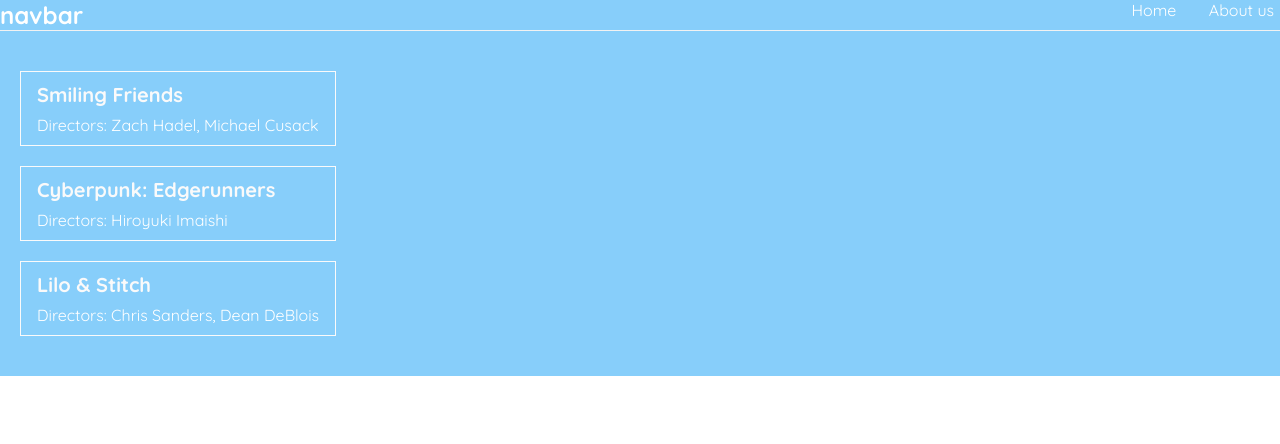
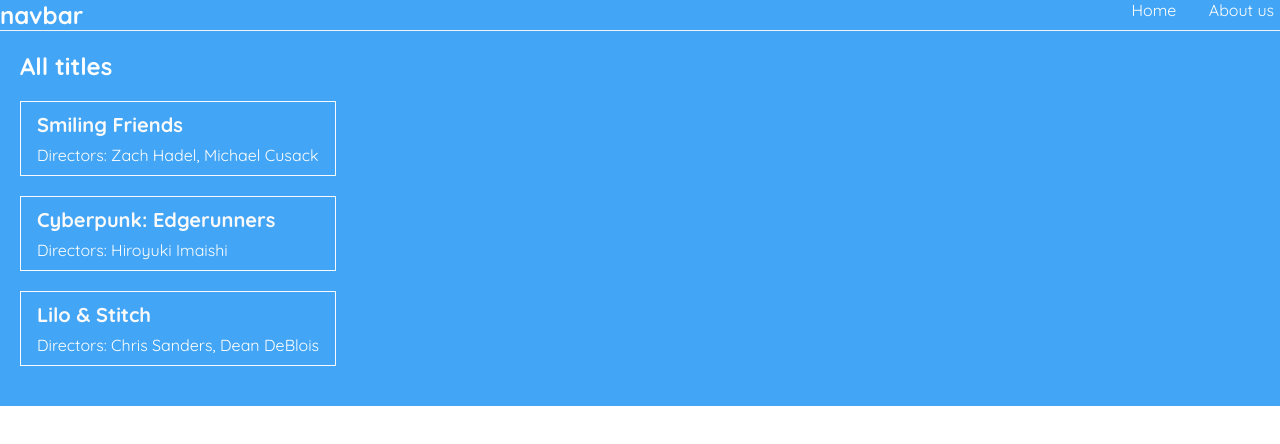
Before and after one commit to Walterhart/Test-Videos, a React (Create React App) app in the folder amnis-video/: page / in a window 1280 px wide. Shown: the top 444 px of the page. Built offline with nearby package versions, Linux system fonts and the light colour scheme.

Commit message:
Made VideoList into a resusable component

```diff
--- a/amnis-video/src/HomePage.js
+++ b/amnis-video/src/HomePage.js
@@ -1,4 +1,5 @@
 import { useState } from "react";
+import VideoList from "./VideoList";
 
 const HomePage = () => {
     const [videos, setVideos] = useState([
@@ -13,14 +14,9 @@
 
     return (
         <div className="HomePage">
-            {/* Map and display videos data */}
-            {videos.map((video) =>(
-                <div className="VideoPreview" key = {video.id}>
-                    <h2>{video.title}</h2>
-                    <p>Directors: {video.directors}</p>
-                </div>
-
-            ))}
+            {/*videos is a prop
+               pass data into child component*/ }
+            <VideoList videos = {videos} title = {"All titles"}/>
         </div>
     );
 }
--- /dev/null
+++ b/amnis-video/src/VideoList.js
@@ -0,0 +1,25 @@
+// Video List components
+
+const VideoList = (props) => {
+
+    //Access videos in props
+    const videos = props.videos;
+    const title = props.title;
+
+    console.log(props, videos);
+    return (
+        <div className="videoList">
+            <h2>{title}</h2>
+            {/* Map and display videos data */}
+            {videos.map((video) =>(
+                <div className="VideoPreview" key = {video.id}>
+                    <h2>{video.title}</h2>
+                    <p>Directors: {video.directors}</p>
+                </div>
+
+            ))}
+        </div>
+     );
+}
+
+export default VideoList;
--- a/amnis-video/src/index.css
+++ b/amnis-video/src/index.css
@@ -8,7 +8,7 @@
 }
 
 .navbar{
-  background-color:lightskyblue;
+  background-color:#42a5f5;
   display: flex;
   border-bottom: 1px solid #f2f2f2;
 }
@@ -29,7 +29,7 @@
 
 .content{
   display: flex;
-  background-color: lightskyblue;
+  background-color: #42a5f5;
   padding: 20px;
 
 }
```
